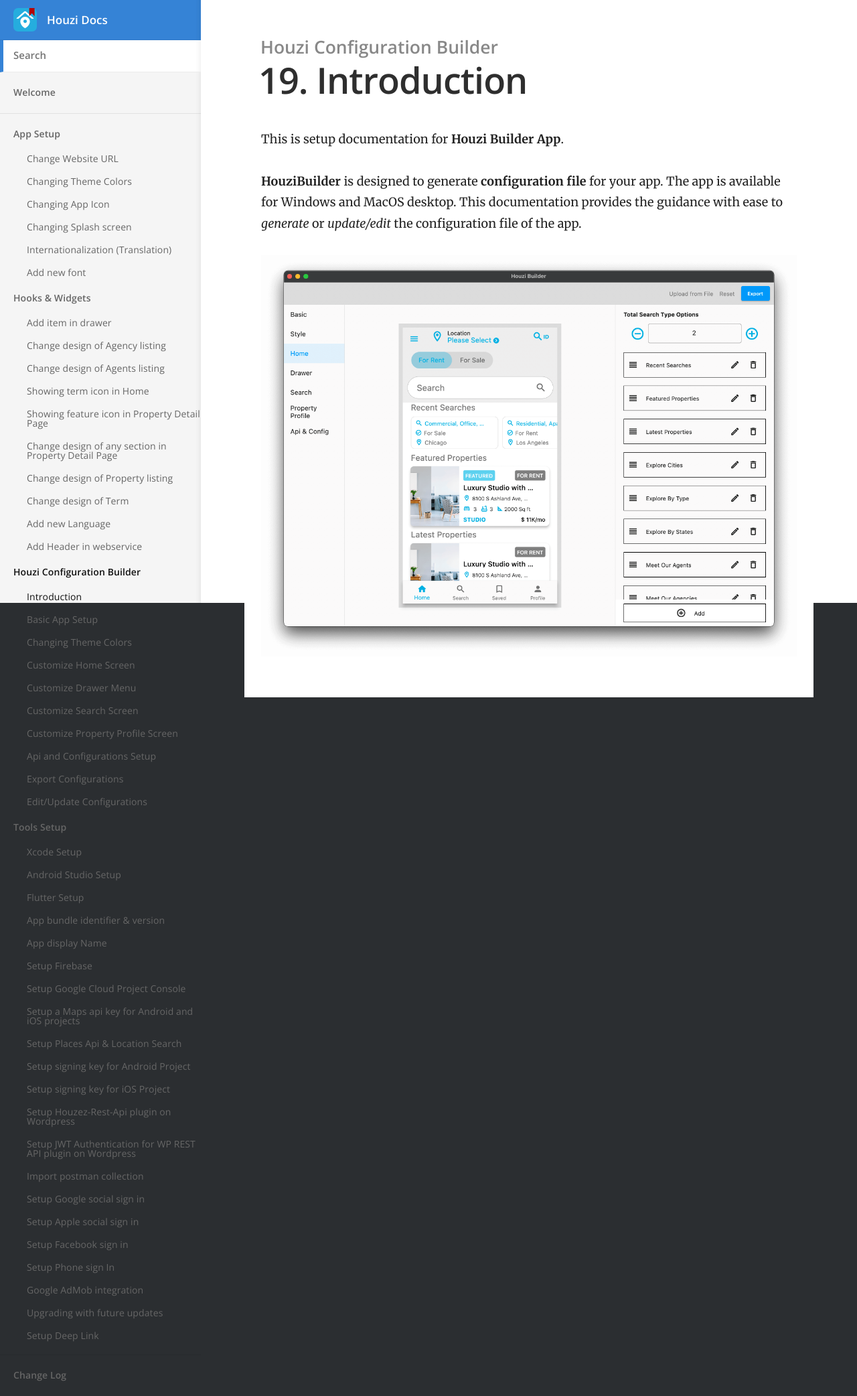
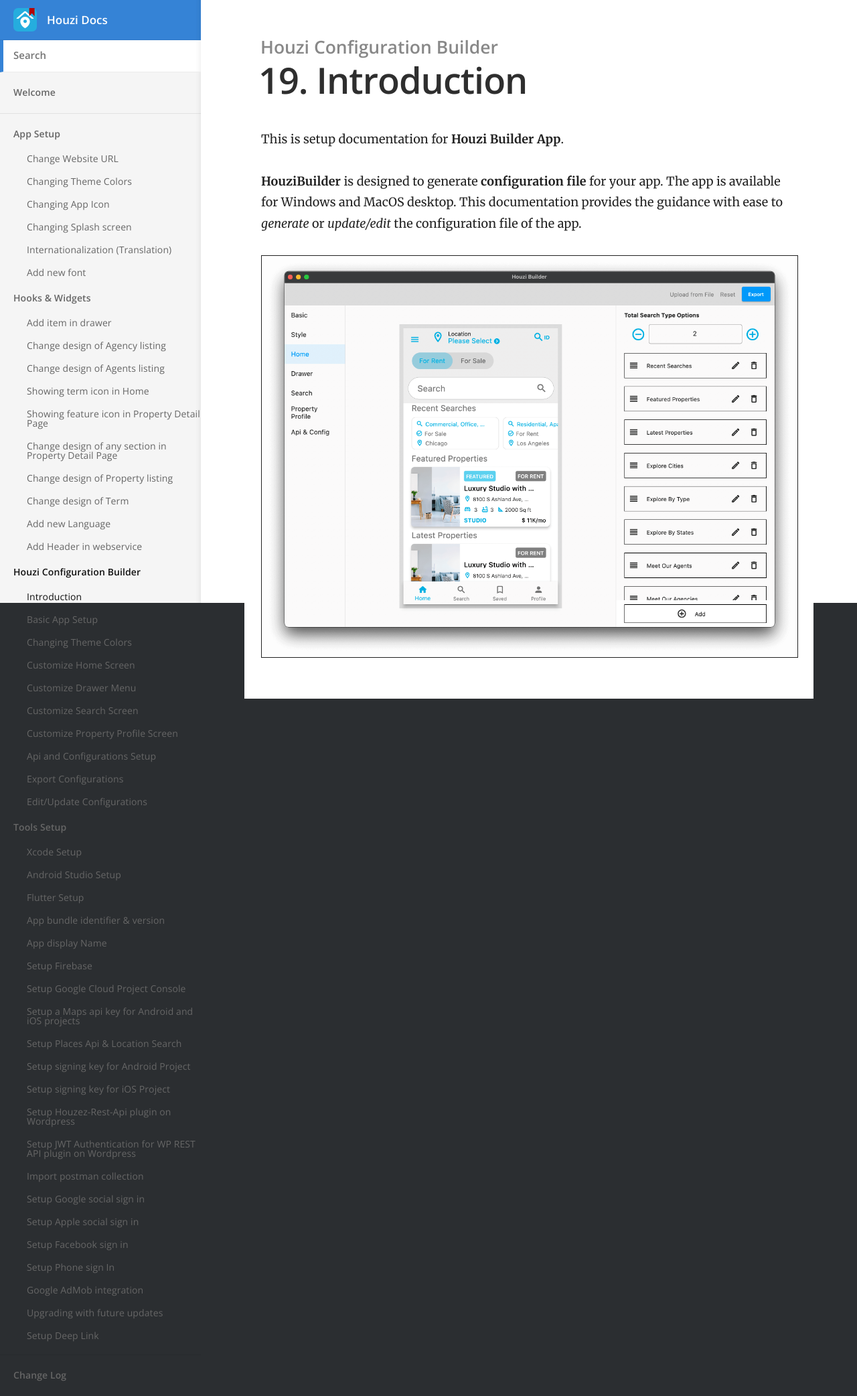
Before and after one commit to booleanbites/houzi-doc, a Jekyll site: the page built from _docs/houzi-config-builder/introduction.md, in a window 1280 px wide. Shown: the whole page at 67% size. Built offline with Jekyll 4.4.1, drawn with Linux system fonts in a browser that asks for light colours.

Commit message:
minor fixes

```diff
--- a/_docs/houzi-config-builder/introduction.md
+++ b/_docs/houzi-config-builder/introduction.md
@@ -9,4 +9,6 @@ This is setup documentation for **Houzi Builder App**.
 **HouziBuilder** is designed to generate **configuration file** for your app. The app is available for Windows and MacOS desktop. This documentation provides the guidance with ease to *generate* or *update/edit* the configuration file of the app.
 
 
-![Houzi app builder for Houzez](../../images/houzi-app-builder-for-houzez.png)
+<!-- ![Houzi app builder for Houzez](../../images/houzi-app-builder-for-houzez.png) -->
+
+<img src="../../images/houzi-app-builder-for-houzez.png" alt="houzi-app-builder-for-houzez" title="houzi-app-builder-for-houzez" border= "1px solid"/>
```
Also changed, not shown: _docs/houzi-config-builder/basic-setup.md (+0 -2 lines).
